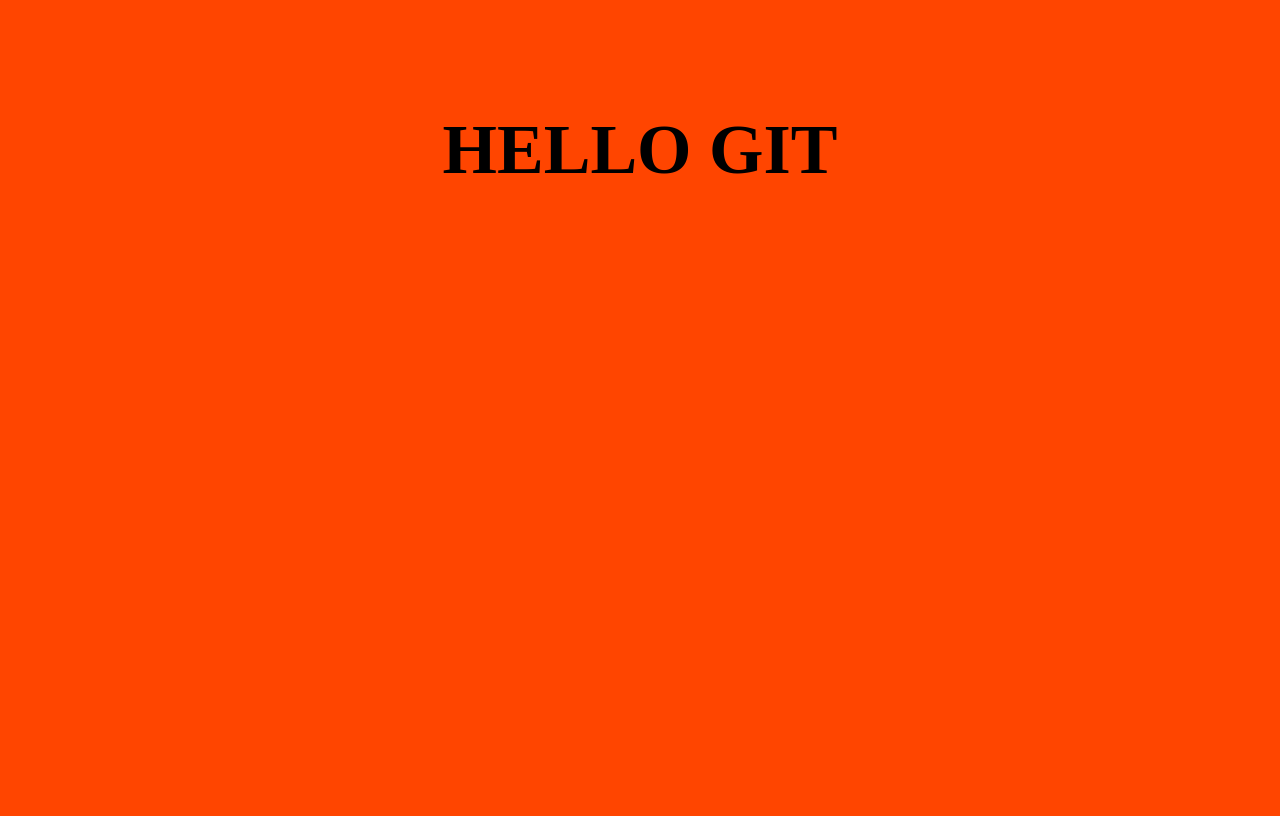
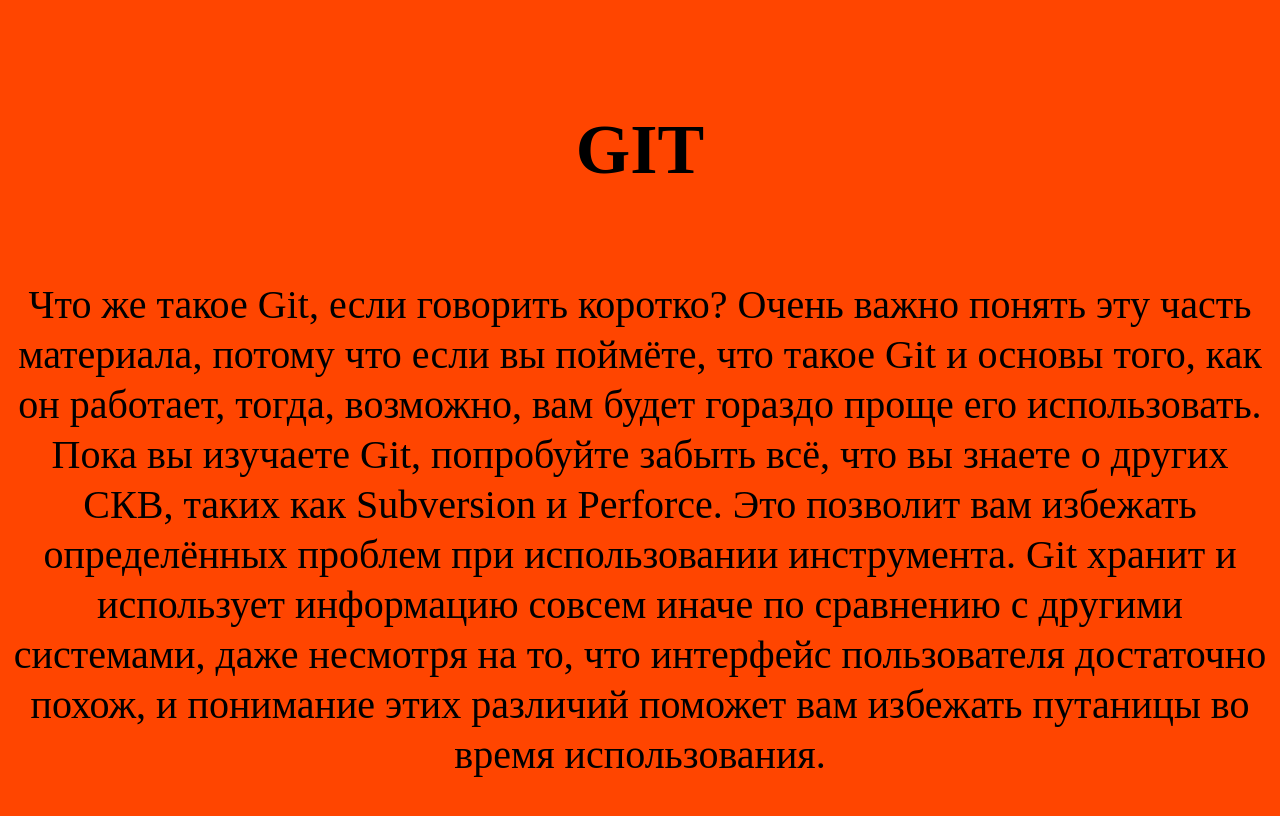
Before and after one commit to andreyDudkin00/helloGiit, a plain HTML site: page index.html in a window 1280 px wide. Drawn offline with Linux system fonts and the light colour scheme.

Commit message:
add text

```diff
--- a/css/style.scss
+++ b/css/style.scss
@@ -9,3 +9,10 @@
     text-transform: uppercase;
     margin-top: 120px;
 }
+.git_description{
+    font-size: 40px;
+    line-height: 50px;
+    color: #000000;
+    text-align: center;
+    margin-top: 100px;
+}
--- a/index.html
+++ b/index.html
@@ -8,6 +8,7 @@
     <link rel="stylesheet" href="./css/style.css">
 </head>
 <body>
-    <h1 class="git_title"> hello git</h1>
+    <h1 class="git_title">  git</h1>
+    <p class="git_description">Что же такое Git, если говорить коротко? Очень важно понять эту часть материала, потому что если вы поймёте, что такое Git и основы того, как он работает, тогда, возможно, вам будет гораздо проще его использовать. Пока вы изучаете Git, попробуйте забыть всё, что вы знаете о других СКВ, таких как Subversion и Perforce. Это позволит вам избежать определённых проблем при использовании инструмента. Git хранит и использует информацию совсем иначе по сравнению с другими системами, даже несмотря на то, что интерфейс пользователя достаточно похож, и понимание этих различий поможет вам избежать путаницы во время использования.</p>
 </body>
 </html>
```
Also changed, not shown: css/style.css, 1 other file.
